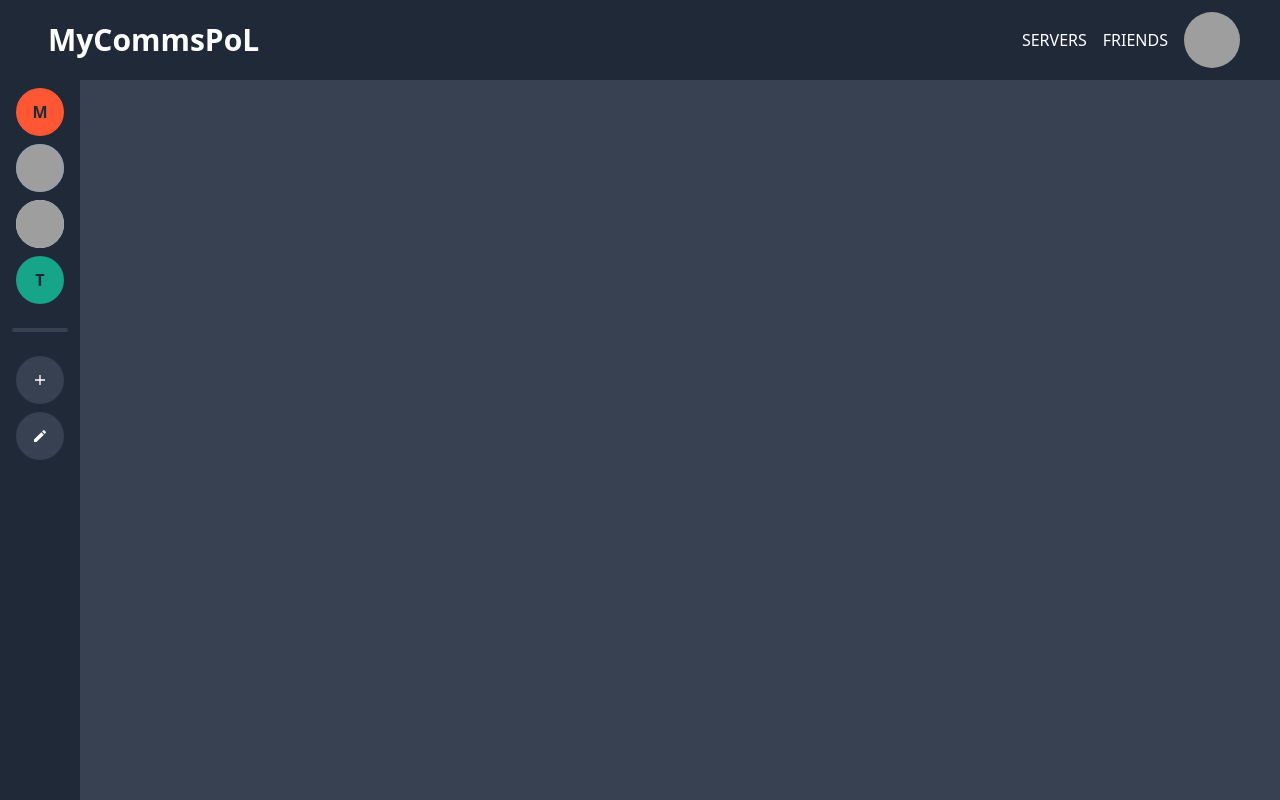
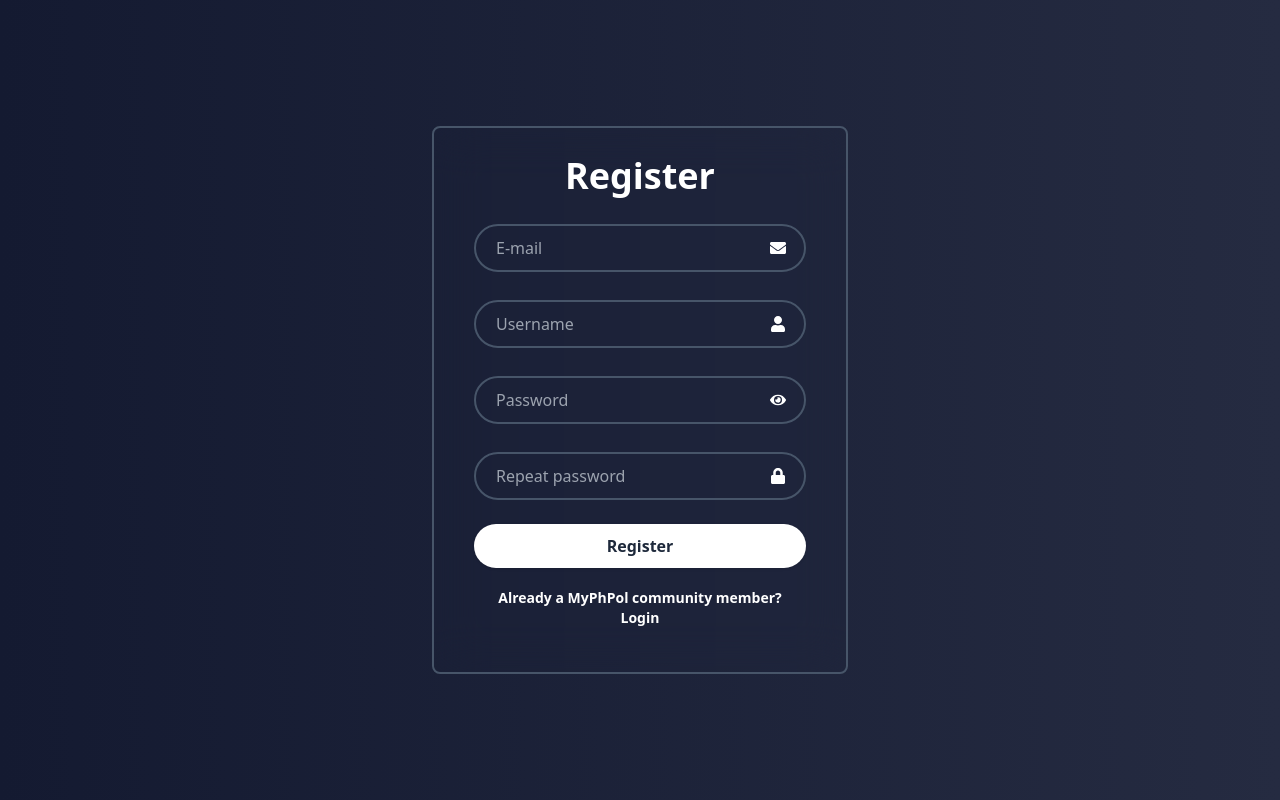
Before and after one commit to MyPHPoL/MyCommsFront, a React (Create React App) app: page /Servers in a window 1280 px wide. Built offline with nearby package versions, Linux system fonts and the light colour scheme; grey boxes are pictures that could not be loaded.

Commit message:
Changed project structure

```diff
--- a/src/App.tsx
+++ b/src/App.tsx
@@ -1,12 +1,14 @@
 import MainPage from "./Pages/MainPage";
 import LoginForm from "./Components/LoginForm";
 import RegisterForm from "./Components/RegisterForm";
+import LoginPage from "./Pages/LoginPage";
+import RegisterPage from "./Pages/RegisterPage";
 function App(){
     return (
         <div>
-          {/* <RegisterForm/> */}
-          {/* <LoginForm/> */}
-          <MainPage/>
+          {/* <LoginPage/> */}
+          <RegisterPage/>
+          {/* <MainPage/>  */}
         </div>
     );
 }
--- a/src/Components/RegisterForm.tsx
+++ b/src/Components/RegisterForm.tsx
@@ -22,7 +22,7 @@ const RegisterForm = () => {
     const passwordsMatch = password === repeatPassword;
 
     return (
-        <body className="bg-gradient-to-r from-main to-second bg-cover flex justify-center items-center min-h-screen min-w-screen">
+        <div className="bg-gradient-to-r from-main to-second bg-cover flex justify-center items-center min-h-screen min-w-screen">
             <div className="w-[26rem] bg-transparent backdrop-blur-xl text-white rounded-lg pt-7 pb-7 pl-10 pr-10 border-2 border-solid border-slate-600">
                 <form action="">
                     <h1 className='text-4xl	text-center font-semibold'>Register</h1>
@@ -58,7 +58,7 @@ const RegisterForm = () => {
                     </div>
                 </form>
             </div>
-        </body>
+        </div>
     );
 }
 
--- /dev/null
+++ b/src/Pages/LoginPage.tsx
@@ -0,0 +1,11 @@
+import LoginForm from "../Components/LoginForm";
+
+function LoginPage(){
+    return (
+        <div>
+          <LoginForm></LoginForm>
+        </div>
+    );
+}
+
+export default LoginPage;
--- /dev/null
+++ b/src/Pages/RegisterPage.tsx
@@ -0,0 +1,11 @@
+import RegisterForm from "../Components/RegisterForm";
+
+function RegisterPage(){
+    return (
+        <div>
+          <RegisterForm></RegisterForm>
+        </div>
+    );
+}
+
+export default RegisterPage;
```
